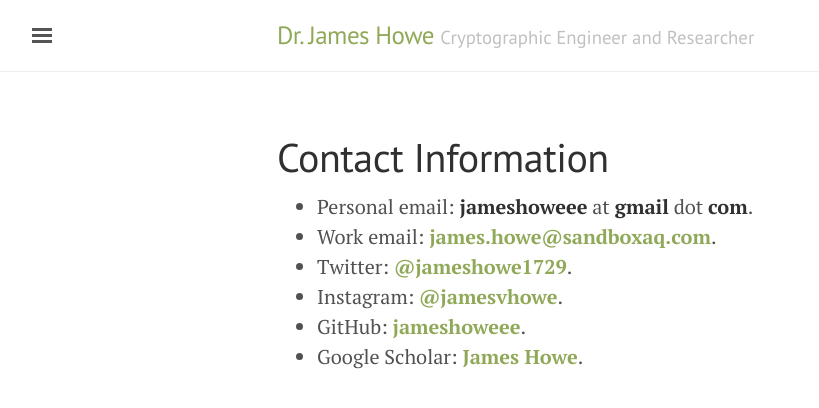
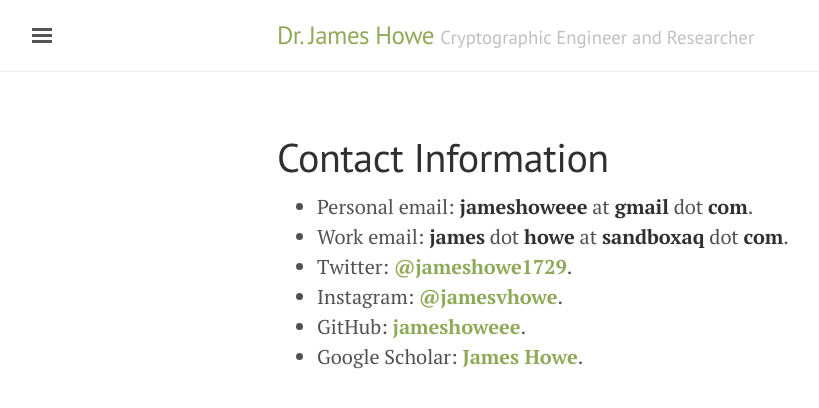
Before and after one commit to jameshoweee/jameshoweee.github.io, a Jekyll site: the page built from contact.md, in a window 1280 px wide. Shown: the top 408 px of the page, without its empty margins (3-822 px from the left). Built offline with Jekyll 4.4.1, drawn with Linux system fonts in a browser that asks for light colours.

Commit message:
Update contact.md

```diff
--- a/contact.md
+++ b/contact.md
@@ -5,7 +5,7 @@ permalink: /contact/
 ---
 
 * Personal email: **jameshoweee** at **gmail** dot **com**.
-* Work email: **[james.howe@sandboxaq.com](mailto:james.howe@sandboxaq.com)**.
+* Work email: **james** dot **howe** at **sandboxaq** dot **com**.
 * Twitter: **[@jameshowe1729](https://twitter.com/JamesHowe1729)**.
 * Instagram: **[@jamesvhowe](https://www.instagram.com/jamesvhowe/)**.
 * GitHub: **[jameshoweee](https://github.com/jameshoweee)**.
```
